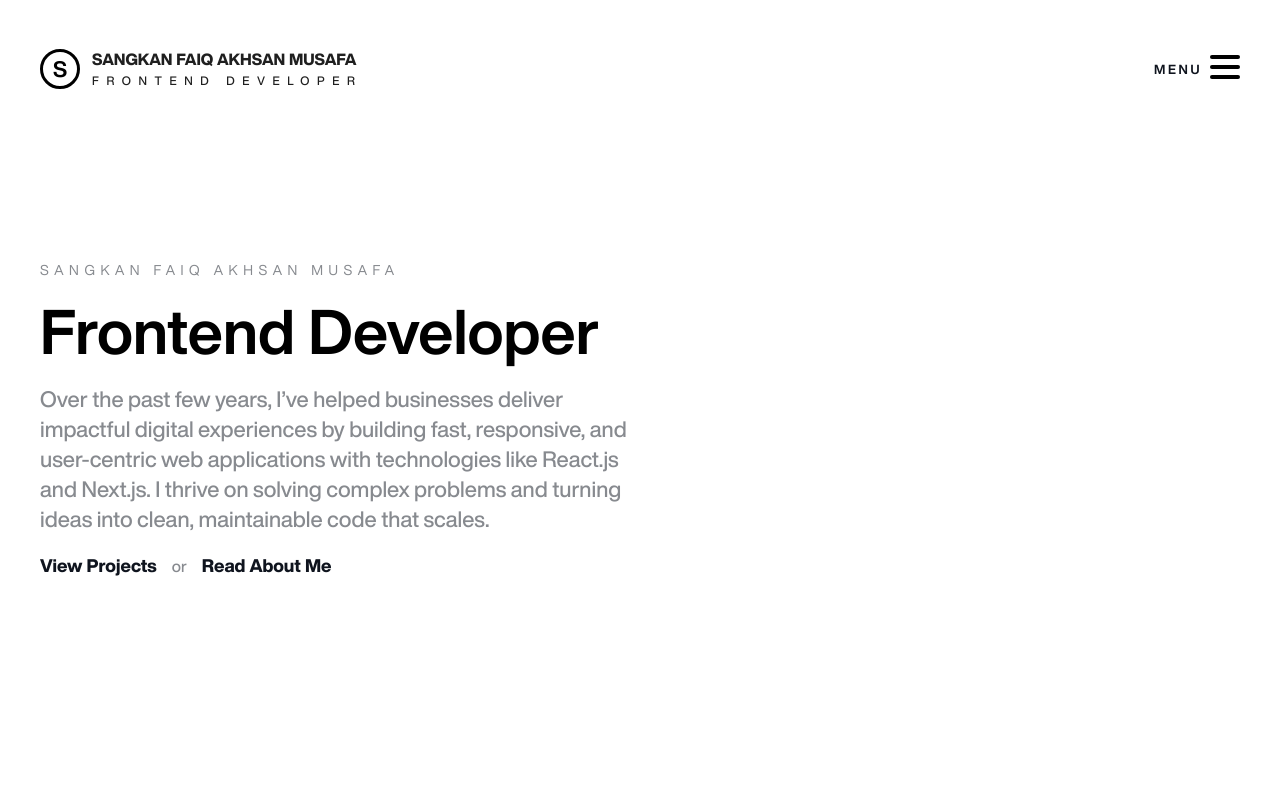
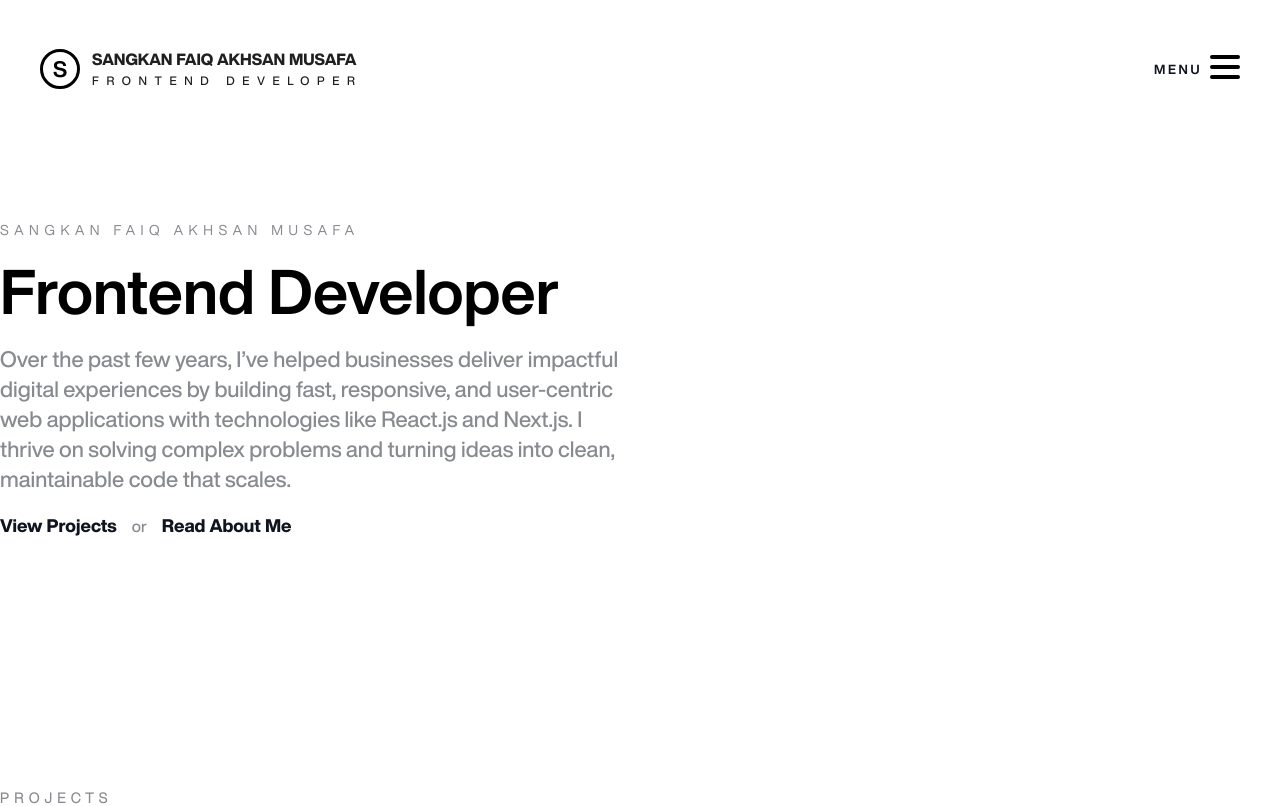
Before and after one commit to sangkanfaiq/portfolio, a Next.js app: page / in a window 1280 px wide. Shown: the top 806 px of the page. Built offline with nearby package versions, Linux system fonts and the light colour scheme.

Commit message:
Update layout.tsx

```diff
--- a/app/layout.tsx
+++ b/app/layout.tsx
@@ -69,10 +69,10 @@ export default function RootLayout({
 			lang="en"
 			className={`${HELVETICA_THIN.variable} ${HELVETICA_LIGHT.variable} ${HELVETICA_REGULAR.variable} ${HELVETICA_MEDIUM.variable} ${HELVETICA_BOLD.variable} ${HELVETICA_EXTRA_BOLD.variable} ${HELVETICA_BLACK.variable} ${HELVETICA_EXTRA_BLACK.variable}`}
 		>
-			<body>
+			<body className="body-app">
 				<PageTransitionProvider>
 					<Navbar />
-					<div className="body-side">{children}</div>
+					{children}
 				</PageTransitionProvider>
 			</body>
 		</html>
```
